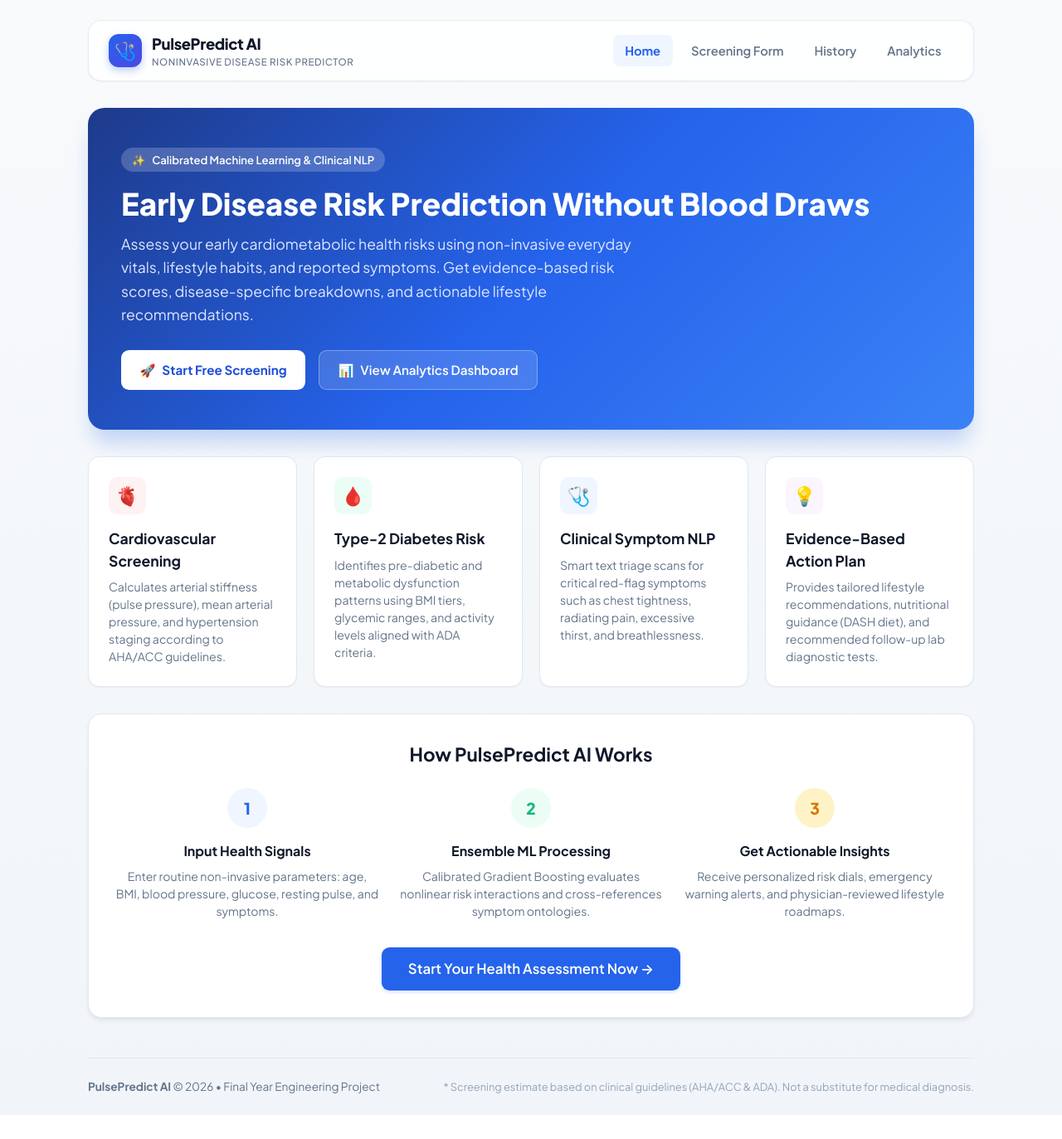
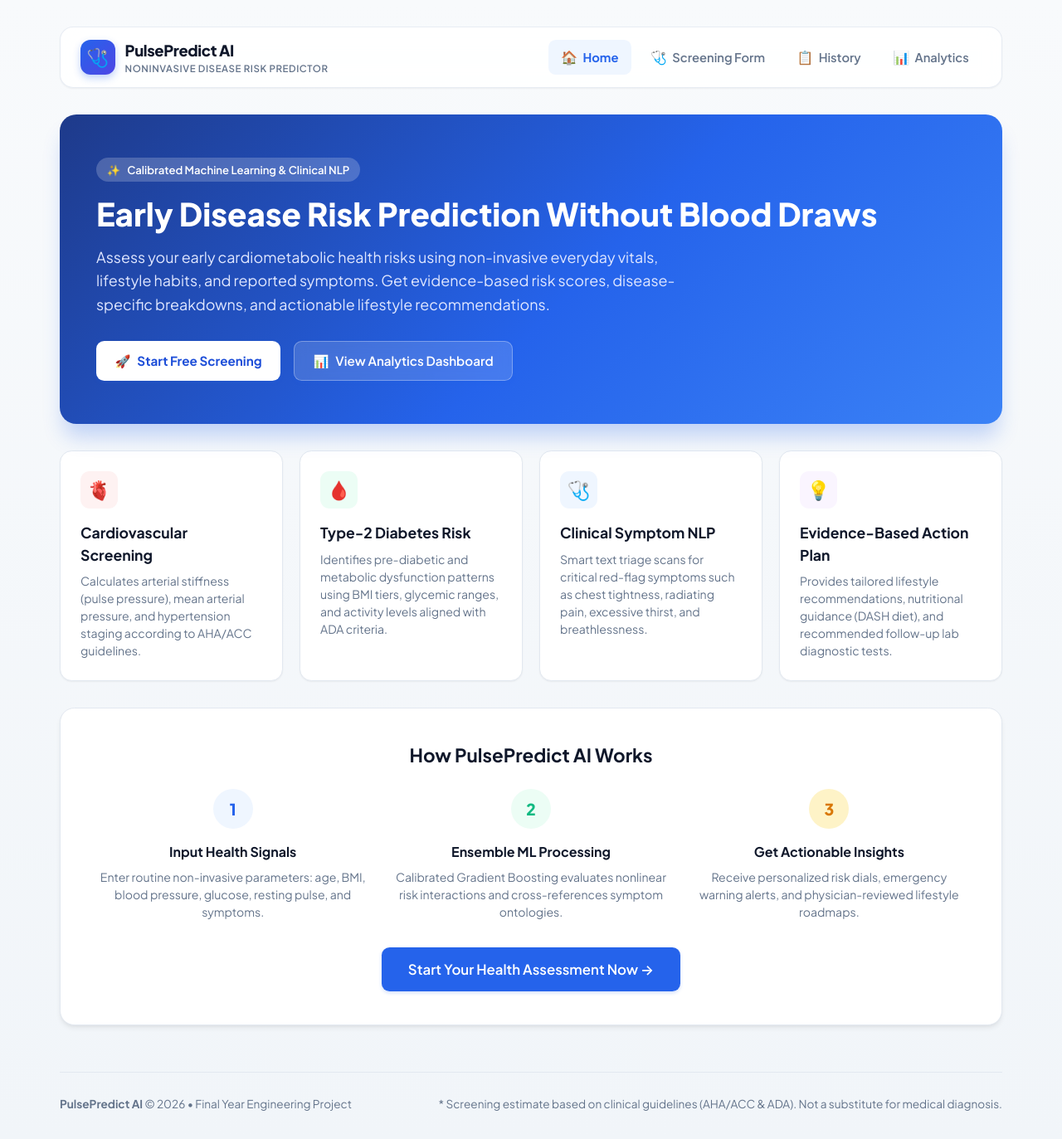
Before and after one commit to bhedanikhilkumar-code/noninvasive-disease-risk-predictor, a React (Vite) app in the folder frontend/: page / in a window 1280 px wide. Shown: the whole page at 83% size. Before the commit the page ends 1344 px from the top, so only its background shows below. Built offline with nearby package versions, Linux system fonts and the light colour scheme; no server answers.

Commit message:
Optimize responsive layout across laptop, tablet, and mobile screens

```diff
--- a/frontend/src/App.jsx
+++ b/frontend/src/App.jsx
@@ -1,3 +1,4 @@
+import { useState } from 'react';
 import { NavLink, Route, Routes } from 'react-router-dom';
 import HomePage from './pages/HomePage';
 import PredictPage from './pages/PredictPage';
@@ -5,25 +6,47 @@ import ResultPage from './pages/ResultPage';
 import HistoryPage from './pages/HistoryPage';
 import DashboardPage from './pages/DashboardPage';
 
-const App = () => (
+const App = () => {
+  const [mobileMenuOpen, setMobileMenuOpen] = useState(false);
+
+  return (
     <div className="container">
       <header className="app-header">
-      <NavLink to="/" className="brand-logo">
+        <div className="header-brand-row">
+          <NavLink to="/" className="brand-logo" onClick={() => setMobileMenuOpen(false)}>
             <div className="brand-icon">🩺</div>
             <div className="brand-title">
               PulsePredict AI
               <span className="brand-subtitle">Noninvasive Disease Risk Predictor</span>
             </div>
           </NavLink>
-      <nav className="nav-links">
-        <NavLink to="/">Home</NavLink>
-        <NavLink to="/predict">Screening Form</NavLink>
-        <NavLink to="/history">History</NavLink>
-        <NavLink to="/dashboard">Analytics</NavLink>
+          <button
+            type="button"
+            className="mobile-nav-toggle"
+            aria-label="Toggle navigation menu"
+            onClick={() => setMobileMenuOpen((prev) => !prev)}
+          >
+            {mobileMenuOpen ? '✕' : '☰'}
+          </button>
+        </div>
+
+        <nav className={`nav-links ${mobileMenuOpen ? 'mobile-open' : ''}`}>
+          <NavLink to="/" onClick={() => setMobileMenuOpen(false)}>
+            <span className="nav-icon">🏠</span> Home
+          </NavLink>
+          <NavLink to="/predict" onClick={() => setMobileMenuOpen(false)}>
+            <span className="nav-icon">🩺</span> Screening Form
+          </NavLink>
+          <NavLink to="/history" onClick={() => setMobileMenuOpen(false)}>
+            <span className="nav-icon">📋</span> History
+          </NavLink>
+          <NavLink to="/dashboard" onClick={() => setMobileMenuOpen(false)}>
+            <span className="nav-icon">📊</span> Analytics
+          </NavLink>
         </nav>
       </header>
 
-    <main>
+      <main className="main-content">
         <Routes>
           <Route path="/" element={<HomePage />} />
           <Route path="/predict" element={<PredictPage />} />
@@ -37,13 +60,14 @@ const App = () => (
         <div>
           <strong>PulsePredict AI</strong> &copy; {new Date().getFullYear()} &bull; Final Year Engineering Project
         </div>
-      <div>
-        <span style={{ fontSize: '0.8rem', color: '#94a3b8' }}>
+        <div className="footer-disclaimer">
+          <span>
             * Screening estimate based on clinical guidelines (AHA/ACC & ADA). Not a substitute for medical diagnosis.
           </span>
         </div>
       </footer>
     </div>
   );
+};
 
 export default App;
--- a/frontend/src/pages/DashboardPage.jsx
+++ b/frontend/src/pages/DashboardPage.jsx
@@ -96,7 +96,7 @@ const DashboardPage = () => {
         </div>
 
         {/* Charts Grid */}
-        <div style={{ display: 'grid', gridTemplateColumns: 'repeat(auto-fit, minmax(320px, 1fr))', gap: '1.5rem', marginTop: '2rem' }}>
+        <div className="dashboard-charts-grid">
           {/* Bar Chart */}
           <div style={{ background: '#f8fafc', padding: '1.25rem', borderRadius: '.75rem', border: '1px solid #e2e8f0' }}>
             <h3 style={{ margin: '0 0 1rem 0', fontSize: '1.1rem' }}>Cohort Stratification by Risk Tier</h3>
--- a/frontend/src/styles/app.css
+++ b/frontend/src/styles/app.css
@@ -40,17 +40,19 @@ body {
   color: var(--text-main);
   min-height: 100vh;
   line-height: 1.5;
+  -webkit-font-smoothing: antialiased;
 }
 
+/* Base Container - Laptop & Desktop Defaults */
 .container {
-  max-width: 1100px;
+  max-width: 1200px;
   margin: 0 auto;
-  padding: 1.5rem 1rem;
+  padding: 1.5rem 1.5rem;
 }
 
 /* Header & Navbar */
 .app-header {
-  background: rgba(255, 255, 255, 0.85);
+  background: rgba(255, 255, 255, 0.88);
   backdrop-filter: blur(12px);
   -webkit-backdrop-filter: blur(12px);
   border: 1px solid rgba(226, 232, 240, 0.8);
@@ -64,6 +66,14 @@ body {
   position: sticky;
   top: 1rem;
   z-index: 50;
+  transition: all 0.3s ease;
+}
+
+.header-brand-row {
+  display: flex;
+  justify-content: space-between;
+  align-items: center;
+  width: auto;
 }
 
 .brand-logo {
@@ -75,16 +85,17 @@ body {
 }
 
 .brand-icon {
-  width: 2.5rem;
-  height: 2.5rem;
+  width: 2.6rem;
+  height: 2.6rem;
   background: linear-gradient(135deg, #2563eb 0%, #4f46e5 100%);
   color: white;
   border-radius: 0.75rem;
   display: flex;
   align-items: center;
   justify-content: center;
-  font-size: 1.3rem;
+  font-size: 1.35rem;
   box-shadow: 0 4px 10px rgba(37, 99, 235, 0.3);
+  flex-shrink: 0;
 }
 
 .brand-title {
@@ -97,10 +108,26 @@ body {
 
 .brand-subtitle {
   font-size: 0.72rem;
-  font-weight: 500;
+  font-weight: 600;
   color: var(--text-muted);
   text-transform: uppercase;
   letter-spacing: 0.05em;
+}
+
+.mobile-nav-toggle {
+  display: none;
+  background: transparent;
+  border: 1px solid var(--border-color);
+  border-radius: 0.5rem;
+  font-size: 1.3rem;
+  cursor: pointer;
+  padding: 0.4rem 0.65rem;
+  color: var(--text-main);
+  transition: background 0.2s ease;
+}
+
+.mobile-nav-toggle:hover {
+  background: var(--bg-main);
 }
 
 .nav-links {
@@ -114,9 +141,13 @@ body {
   color: var(--text-muted);
   font-weight: 600;
   font-size: 0.92rem;
-  padding: 0.5rem 0.9rem;
-  border-radius: 0.5rem;
+  padding: 0.55rem 0.95rem;
+  border-radius: 0.55rem;
   transition: all 0.2s ease;
+  display: inline-flex;
+  align-items: center;
+  gap: 0.4rem;
+  min-height: 40px;
 }
 
 .nav-links a:hover {
@@ -130,12 +161,16 @@ body {
   font-weight: 700;
 }
 
+.nav-icon {
+  font-size: 1rem;
+}
+
 /* Card */
 .card {
   background: var(--card-bg);
   border: 1px solid var(--border-color);
-  border-radius: 1rem;
-  padding: 2rem;
+  border-radius: 1.1rem;
+  padding: 2.25rem;
   box-shadow: var(--shadow-md);
   margin-bottom: 2rem;
   transition: box-shadow 0.2s ease;
@@ -147,9 +182,9 @@ body {
 
 /* Hero Section */
 .hero-banner {
-  background: linear-gradient(135deg, #1e3a8a 0%, #2563eb 50%, #3b82f6 100%);
+  background: linear-gradient(135deg, #1e3a8a 0%, #2563eb 55%, #3b82f6 100%);
   color: white;
-  padding: 3rem 2.5rem;
+  padding: 3.25rem 2.75rem;
   border-radius: 1.25rem;
   margin-bottom: 2rem;
   position: relative;
@@ -158,16 +193,16 @@ body {
 }
 
 .hero-banner h1 {
-  font-size: 2.3rem;
+  font-size: clamp(1.6rem, 4vw, 2.4rem);
   font-weight: 800;
-  margin: 0 0 0.8rem 0;
-  line-height: 1.2;
+  margin: 0 0 0.85rem 0;
+  line-height: 1.22;
 }
 
 .hero-banner p {
-  font-size: 1.1rem;
+  font-size: clamp(0.95rem, 2vw, 1.12rem);
   color: #e0e7ff;
-  max-width: 650px;
+  max-width: 700px;
   margin: 0 0 1.8rem 0;
   line-height: 1.6;
 }
@@ -178,6 +213,7 @@ body {
   flex-wrap: wrap;
 }
 
+/* Features Grid */
 .feature-cards-grid {
   display: grid;
   grid-template-columns: repeat(auto-fit, minmax(240px, 1fr));
@@ -188,7 +224,7 @@ body {
 .feature-card {
   background: white;
   border: 1px solid var(--border-color);
-  border-radius: 0.85rem;
+  border-radius: 0.9rem;
   padding: 1.5rem;
   box-shadow: var(--shadow-sm);
   transition: all 0.2s ease;
@@ -236,9 +272,11 @@ body {
   text-decoration: none;
   display: inline-flex;
   align-items: center;
+  justify-content: center;
   gap: 0.5rem;
   transition: all 0.2s ease;
   box-shadow: 0 2px 4px rgba(37, 99, 235, 0.2);
+  min-height: 44px;
 }
 
 .btn:hover {
@@ -274,15 +312,15 @@ body {
 /* Forms */
 .form-section {
   border-bottom: 1px solid var(--border-color);
-  padding-bottom: 1.5rem;
-  margin-bottom: 1.5rem;
+  padding-bottom: 1.6rem;
+  margin-bottom: 1.6rem;
 }
 
 .form-section-title {
-  font-size: 1.05rem;
+  font-size: 1.1rem;
   font-weight: 700;
   color: var(--text-main);
-  margin: 0 0 1rem 0;
+  margin: 0 0 1.1rem 0;
   display: flex;
   align-items: center;
   gap: 0.5rem;
@@ -290,14 +328,14 @@ body {
 
 .grid {
   display: grid;
-  grid-template-columns: repeat(auto-fit, minmax(220px, 1fr));
+  grid-template-columns: repeat(auto-fit, minmax(240px, 1fr));
   gap: 1.25rem;
 }
 
 .form-group {
   display: flex;
   flex-direction: column;
-  gap: 0.35rem;
+  gap: 0.4rem;
 }
 
 .form-group label {
@@ -307,23 +345,26 @@ body {
   display: flex;
   justify-content: space-between;
   align-items: center;
+  flex-wrap: wrap;
+  gap: 0.3rem;
 }
 
 .input-hint {
   font-size: 0.75rem;
   color: var(--text-muted);
-  font-weight: 400;
+  font-weight: 500;
 }
 
 input, select, textarea {
-  padding: 0.65rem 0.85rem;
+  padding: 0.7rem 0.9rem;
   border: 1px solid var(--border-color);
-  border-radius: 0.55rem;
+  border-radius: 0.6rem;
   font-family: inherit;
-  font-size: 0.92rem;
+  font-size: 0.95rem;
   background: #ffffff;
   color: var(--text-main);
   transition: all 0.2s ease;
+  min-height: 44px;
 }
 
 input:focus, select:focus, textarea:focus {
@@ -332,17 +373,23 @@ input:focus, select:focus, textarea:focus {
   box-shadow: 0 0 0 3px rgba(37, 99, 235, 0.15);
 }
 
+textarea {
+  min-height: 90px;
+  resize: vertical;
+}
+
 .checkbox-card {
   display: flex;
   align-items: center;
   gap: 0.75rem;
   background: #f8fafc;
   border: 1px solid var(--border-color);
-  padding: 0.75rem 1rem;
-  border-radius: 0.6rem;
+  padding: 0.8rem 1rem;
+  border-radius: 0.65rem;
   cursor: pointer;
   user-select: none;
   transition: all 0.2s ease;
+  min-height: 44px;
 }
 
 .checkbox-card:hover {
@@ -350,17 +397,19 @@ input:focus, select:focus, textarea:focus {
 }
 
 .checkbox-card input[type="checkbox"] {
-  width: 1.15rem;
-  height: 1.15rem;
+  width: 1.2rem;
+  height: 1.2rem;
+  min-height: auto;
   cursor: pointer;
   accent-color: var(--primary);
+  flex-shrink: 0;
 }
 
 /* Symptom Quick Chips */
 .chip-container {
   display: flex;
   flex-wrap: wrap;
-  gap: 0.4rem;
+  gap: 0.45rem;
   margin-top: 0.5rem;
 }
 
@@ -368,12 +417,15 @@ input:focus, select:focus, textarea:focus {
   background: #f1f5f9;
   border: 1px solid #cbd5e1;
   color: #334155;
-  padding: 0.3rem 0.65rem;
+  padding: 0.4rem 0.8rem;
   border-radius: 9999px;
-  font-size: 0.78rem;
+  font-size: 0.82rem;
   font-weight: 500;
   cursor: pointer;
   transition: all 0.15s ease;
+  min-height: 34px;
+  display: inline-flex;
+  align-items: center;
 }
 
 .symptom-chip:hover {
@@ -389,15 +441,15 @@ input:focus, select:focus, textarea:focus {
   font-weight: 600;
 }
 
-/* Badges & Meters */
+/* Badges & Risk Meters */
 .badge-pill {
   display: inline-flex;
   align-items: center;
   gap: 0.4rem;
-  padding: 0.35rem 0.9rem;
+  padding: 0.4rem 0.95rem;
   border-radius: 9999px;
   font-weight: 700;
-  font-size: 0.85rem;
+  font-size: 0.88rem;
   letter-spacing: 0.02em;
 }
 
@@ -421,7 +473,7 @@ input:focus, select:focus, textarea:focus {
 
 .risk-breakdown-grid {
   display: grid;
-  grid-template-columns: repeat(auto-fit, minmax(260px, 1fr));
+  grid-template-columns: repeat(auto-fit, minmax(280px, 1fr));
   gap: 1.25rem;
   margin: 1.5rem 0;
 }
@@ -429,17 +481,17 @@ input:focus, select:focus, textarea:focus {
 .risk-meter-box {
   background: #ffffff;
   border: 1px solid var(--border-color);
-  border-radius: 0.75rem;
-  padding: 1.25rem;
+  border-radius: 0.85rem;
+  padding: 1.35rem;
   box-shadow: var(--shadow-sm);
 }
 
 .meter-bar-bg {
   background: #e2e8f0;
-  height: 10px;
+  height: 12px;
   border-radius: 9999px;
   overflow: hidden;
-  margin-top: 0.6rem;
+  margin-top: 0.65rem;
 }
 
 .meter-bar-fill {
@@ -461,6 +513,7 @@ input:focus, select:focus, textarea:focus {
   border-radius: 0.65rem;
   margin: 1.5rem 0;
   color: #991b1b;
+  line-height: 1.55;
 }
 
 .recommendation-card {
@@ -474,17 +527,17 @@ input:focus, select:focus, textarea:focus {
   display: flex;
   align-items: flex-start;
   gap: 0.6rem;
-  font-size: 0.92rem;
-  line-height: 1.5;
+  font-size: 0.94rem;
+  line-height: 1.55;
 }
 
 .tag-badge {
   background: #eff6ff;
   border: 1px solid #bfdbfe;
   color: #1e40af;
-  padding: 0.3rem 0.7rem;
-  border-radius: 0.45rem;
-  font-size: 0.82rem;
+  padding: 0.35rem 0.75rem;
+  border-radius: 0.5rem;
+  font-size: 0.84rem;
   font-weight: 600;
   margin-right: 0.5rem;
   margin-bottom: 0.5rem;
@@ -496,9 +549,16 @@ input:focus, select:focus, textarea:focus {
 /* Stats */
 .stats-grid {
   display: grid;
-  grid-template-columns: repeat(auto-fit, minmax(210px, 1fr));
+  grid-template-columns: repeat(auto-fit, minmax(220px, 1fr));
   gap: 1.25rem;
   margin-bottom: 1.5rem;
+}
+
+.dashboard-charts-grid {
+  display: grid;
+  grid-template-columns: repeat(auto-fit, minmax(280px, 1fr));
+  gap: 1.5rem;
+  margin-top: 2rem;
 }
 
 .stat-box {
@@ -521,7 +581,7 @@ input:focus, select:focus, textarea:focus {
 }
 
 .stat-value {
-  font-size: 1.8rem;
+  font-size: 1.85rem;
   font-weight: 800;
   color: var(--text-main);
 }
@@ -529,6 +589,7 @@ input:focus, select:focus, textarea:focus {
 /* Tables */
 .table-wrap {
   overflow-x: auto;
+  -webkit-overflow-scrolling: touch;
   border: 1px solid var(--border-color);
   border-radius: 0.75rem;
   background: white;
@@ -537,7 +598,8 @@ input:focus, select:focus, textarea:focus {
 table {
   width: 100%;
   border-collapse: collapse;
-  font-size: 0.9rem;
+  font-size: 0.92rem;
+  min-width: 600px;
 }
 
 th {
@@ -574,8 +636,8 @@ tr:hover td {
 
 /* Footer */
 .app-footer {
-  margin-top: 3rem;
-  padding-top: 1.5rem;
+  margin-top: 3.5rem;
+  padding-top: 1.75rem;
   border-top: 1px solid var(--border-color);
   display: flex;
   justify-content: space-between;
@@ -585,3 +647,232 @@ tr:hover td {
   color: var(--text-muted);
   font-size: 0.85rem;
 }
+
+/* =========================================================
+   RESPONSIVE BREAKPOINTS (LAPTOP / TABLET / PHONE)
+   ========================================================= */
+
+/* LAPTOP / DESKTOP OPTIMIZATIONS (>= 1024px) */
+@media (min-width: 1024px) {
+  .container {
+    padding: 2rem 2rem;
+  }
+
+  .card {
+    padding: 2.5rem;
+  }
+
+  .grid {
+    grid-template-columns: repeat(3, 1fr);
+  }
+
+  .stats-grid {
+    grid-template-columns: repeat(4, 1fr);
+  }
+}
+
+/* TABLET OPTIMIZATIONS (768px - 1023px) */
+@media (max-width: 1023px) and (min-width: 768px) {
+  .container {
+    padding: 1.25rem;
+  }
+
+  .card {
+    padding: 1.75rem;
+  }
+
+  .stats-grid {
+    grid-template-columns: repeat(2, 1fr);
+  }
+}
+
+/* MOBILE PHONES & SMALL TABLETS (<= 767px) */
+@media (max-width: 767px) {
+  .container {
+    padding: 0.75rem 0.75rem 2rem 0.75rem;
+  }
+
+  /* Header Mobile Toggle & Stacking */
+  .app-header {
+    flex-direction: column;
+    align-items: stretch;
+    padding: 0.75rem 1rem;
+    margin-bottom: 1.25rem;
+    border-radius: 0.85rem;
+    top: 0.5rem;
+  }
+
+  .header-brand-row {
+    width: 100%;
+    display: flex;
+    justify-content: space-between;
+    align-items: center;
+  }
+
+  .brand-icon {
+    width: 2.2rem;
+    height: 2.2rem;
+    font-size: 1.15rem;
+    border-radius: 0.6rem;
+  }
+
+  .brand-title {
+    font-size: 1.05rem;
+  }
+
+  .brand-subtitle {
+    display: none; /* Hide subtitle on phone to save vertical space */
+  }
+
+  .mobile-nav-toggle {
+    display: flex;
+    align-items: center;
+    justify-content: center;
+    min-width: 44px;
+    min-height: 44px;
+  }
+
+  /* Mobile Nav Dropdown */
+  .nav-links {
+    display: none;
+    flex-direction: column;
+    width: 100%;
+    margin-top: 0.75rem;
+    padding-top: 0.75rem;
+    border-top: 1px solid var(--border-color);
+    gap: 0.35rem;
+  }
+
+  .nav-links.mobile-open {
+    display: flex;
+    animation: fadeIn 0.2s ease-in-out;
+  }
+
+  .nav-links a {
+    width: 100%;
+    padding: 0.7rem 1rem;
+    font-size: 0.95rem;
+    border-radius: 0.5rem;
+  }
+
+  /* Card */
+  .card {
+    padding: 1.25rem 1rem;
+    border-radius: 0.85rem;
+    margin-bottom: 1.25rem;
+  }
+
+  /* Hero Banner on Phones */
+  .hero-banner {
+    padding: 1.75rem 1.25rem;
+    border-radius: 1rem;
+    margin-bottom: 1.25rem;
+  }
+
+  .hero-banner h1 {
+    font-size: 1.45rem;
+    line-height: 1.25;
+  }
+
+  .hero-banner p {
+    font-size: 0.92rem;
+    margin-bottom: 1.25rem;
+  }
+
+  .hero-actions {
+    flex-direction: column;
+    width: 100%;
+    gap: 0.75rem;
+  }
+
+  .hero-actions .btn {
+    width: 100%;
+    justify-content: center;
+  }
+
+  /* Form Layout on Phones */
+  .grid {
+    grid-template-columns: 1fr;
+    gap: 1rem;
+  }
+
+  .form-section {
+    padding-bottom: 1.25rem;
+    margin-bottom: 1.25rem;
+  }
+
+  .form-section-title {
+    font-size: 1rem;
+  }
+
+  /* Action Buttons on Phones */
+  form button[type="submit"],
+  form .btn {
+    width: 100%;
+    justify-content: center;
+  }
+
+  /* Stats Grid on Phones */
+  .stats-grid {
+    grid-template-columns: repeat(2, 1fr);
+    gap: 0.75rem;
+  }
+
+  .stat-box {
+    padding: 1rem 0.85rem;
+  }
+
+  .stat-value {
+    font-size: 1.4rem;
+  }
+
+  /* Risk Breakdown on Phones */
+  .risk-breakdown-grid,
+  .dashboard-charts-grid {
+    grid-template-columns: 1fr;
+    gap: 0.85rem;
+  }
+
+  .risk-meter-box {
+    padding: 1rem;
+  }
+
+  /* Footer on Phones */
+  .app-footer {
+    flex-direction: column;
+    align-items: flex-start;
+    gap: 0.75rem;
+    margin-top: 2rem;
+    padding-top: 1.25rem;
+  }
+
+  .footer-disclaimer {
+    font-size: 0.78rem;
+  }
+}
+
+/* ULTRA-COMPACT MOBILE SCREENS (<= 400px) */
+@media (max-width: 400px) {
+  .stats-grid {
+    grid-template-columns: 1fr; /* Stack KPI boxes individually on tiny screens */
+  }
+
+  .hero-banner h1 {
+    font-size: 1.3rem;
+  }
+
+  .stat-value {
+    font-size: 1.3rem;
+  }
+}
+
+@keyframes fadeIn {
+  from {
+    opacity: 0;
+    transform: translateY(-6px);
+  }
+  to {
+    opacity: 1;
+    transform: translateY(0);
+  }
+}
```
Lines whose indentation alone changed are shown as unchanged.
